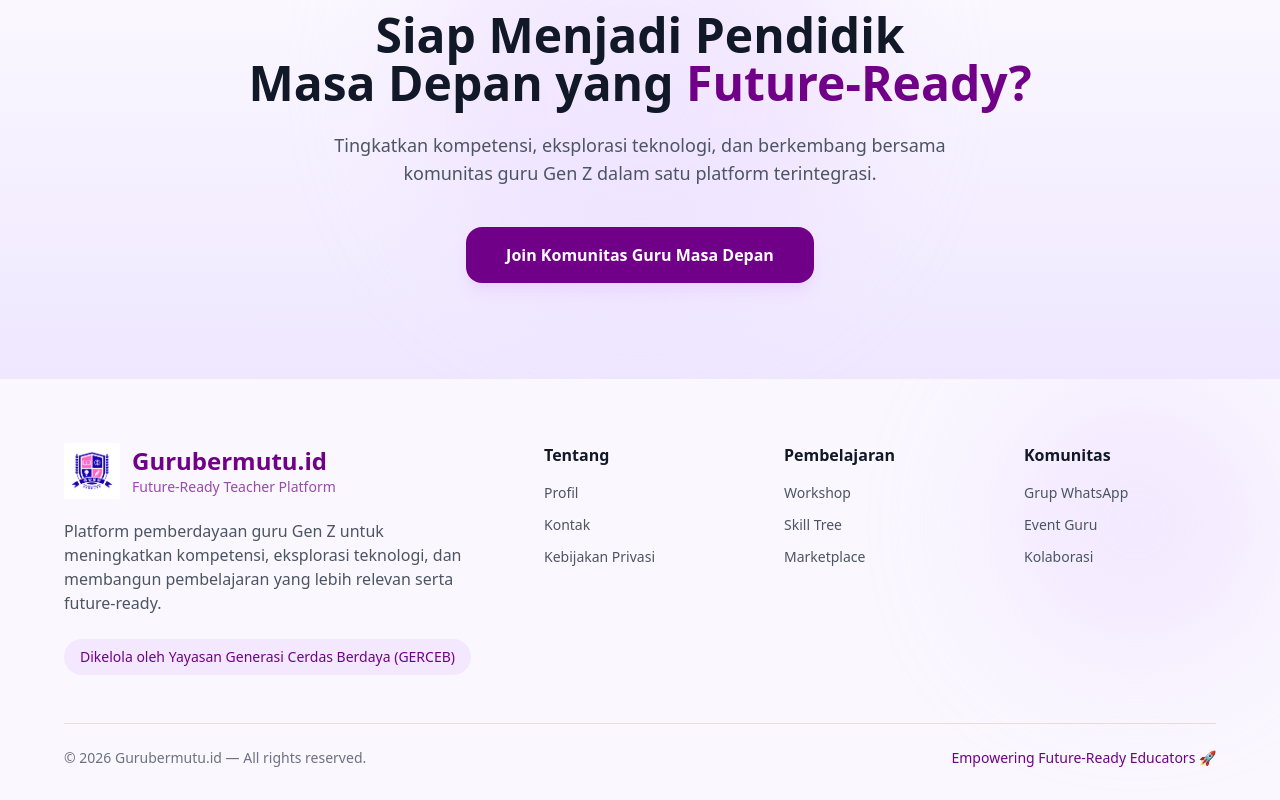
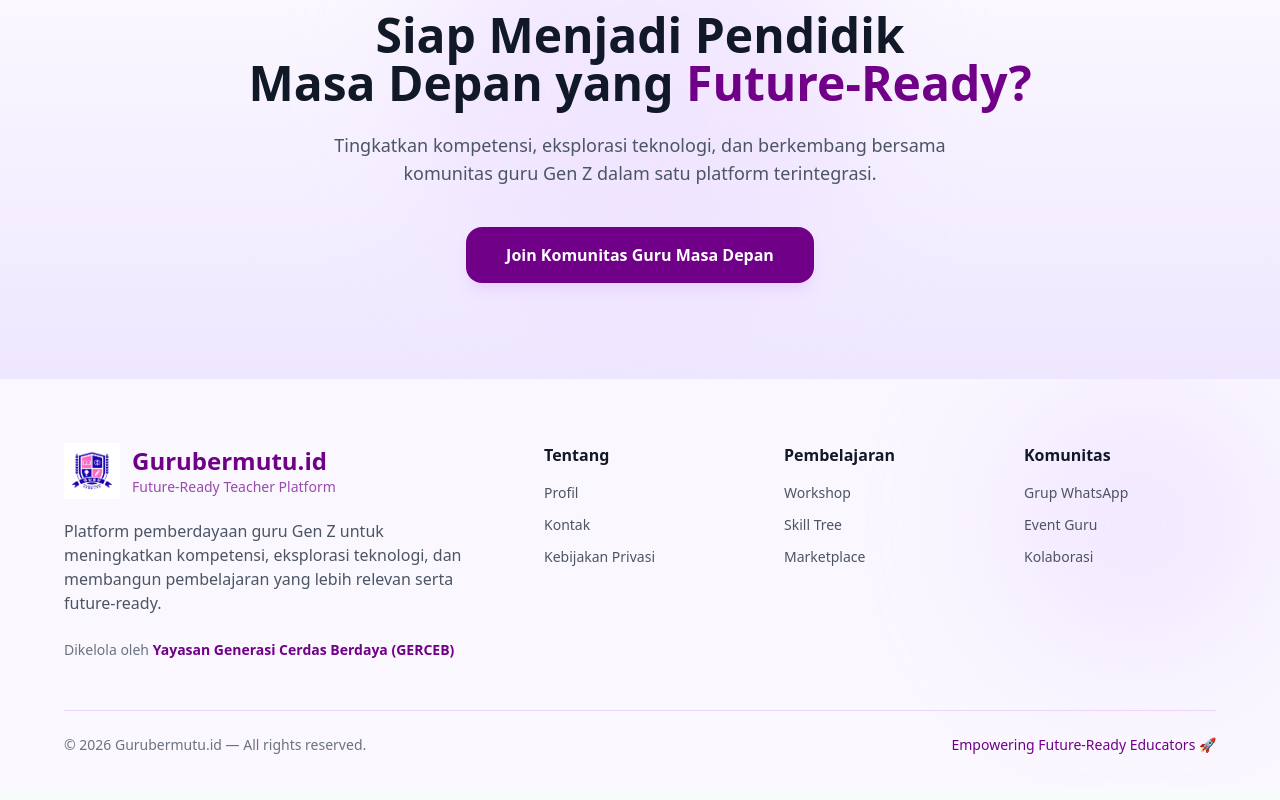
Before and after one commit to tiensfaziah/GURUBERMUTU, a React (Create React App) app: page / in a window 1280 px wide. Shown: the part 5661-6461 px from the top of the page. Built offline with nearby package versions, Linux system fonts and the light colour scheme.

Commit message:
bismillah

```diff
--- a/src/components/Footer.jsx
+++ b/src/components/Footer.jsx
@@ -61,28 +61,12 @@
             </p>
 
             {/* GERCEB */}
-            <div
-              className="
-                mt-6
-
-                inline-flex
-                items-center
-
-                px-4
-                py-2
-
-                rounded-full
-
-                bg-[#F3E8FF]
-
-                text-[#700087]
-
-                text-sm
-                font-medium
-              "
-            >
-              Dikelola oleh Yayasan Generasi Cerdas Berdaya (GERCEB)
-            </div>
+            <p className="mt-6 text-sm text-gray-500 leading-relaxed">
+  Dikelola oleh{" "}
+  <span className="font-semibold text-[#700087]">
+    Yayasan Generasi Cerdas Berdaya (GERCEB)
+  </span>
+</p>
 
           </div>
 
```
